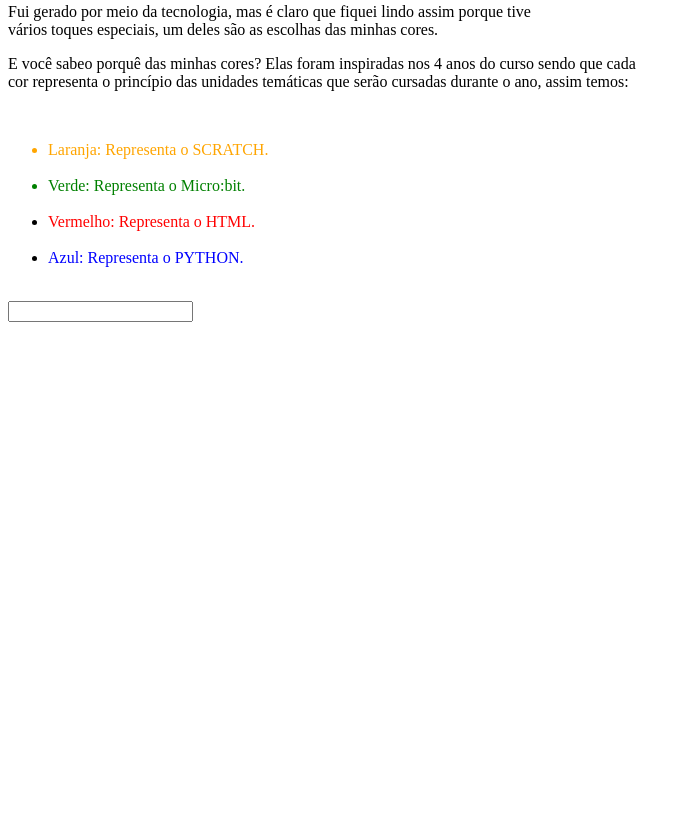
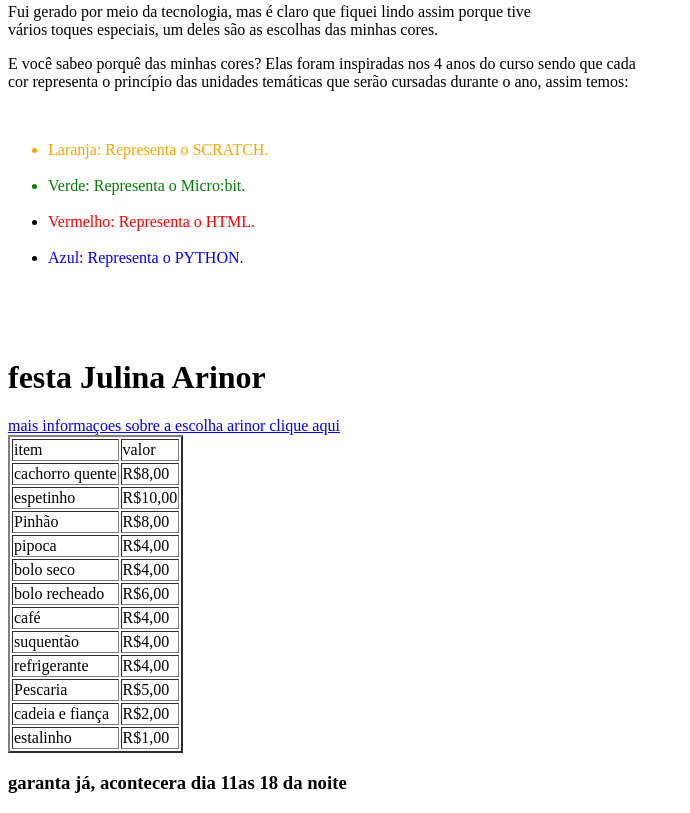
Before and after one commit to joaoliveira2025/kassadolf, a plain HTML site: page index.html in a window 1280 px wide. Shown: the part 588-1401 px from the top of the page, without its empty margins (0-690 px from the left). Before the commit the page ends 918 px from the top, so only its background shows below. Drawn offline with Linux system fonts and the light colour scheme.

Commit message:
Update index.html

```diff
--- a/index.html
+++ b/index.html
@@ -34,7 +34,76 @@
 
 
       </div>
-    <input type="text">
+
+  <br>
+  <br>
+<div id="folheto">
+  <h1>festa Julina Arinor</h1>
+  <a target="_blank" href="https://www.joinville.sc.gov.br/institucional/sed/uef/emav/">mais informaçoes sobre a escolha arinor clique aqui</a>
+  <br>
+<table border="2">
+<thead>
+  <tr>
+  <td>item</td>
+    <td>valor</td>
+  </tr>
+</thead>
+  <thbody>
+    <tr>
+      <td>cachorro quente</td>
+      <td>R$8,00</td>
+
+    <tr>
+      <td>espetinho</td>
+      <td>R$10,00</td>
+    </tr>
+    <tr>
+      <td>Pinhão</td>
+      <td>R$8,00</td>
+    </tr>
+        <tr>
+          <td>pipoca</td>
+          <td>R$4,00</td>
+        </tr>
+        <tr>
+          <td>bolo seco</td>
+          <td>R$4,00</td>
+        </tr>
+        <tr>
+          <td>bolo recheado</td>
+          <td>R$6,00</td>
+        </tr>
+        <tr>
+          <td>café</td>
+          <td>R$4,00</td>
+        </tr>
+        <tr>
+          <td>suquentão</td>
+          <td>R$4,00</td>
+        </tr>
+        <tr>
+          <td>refrigerante</td>
+          <td>R$4,00</td>
+        </tr>
+        <tr>
+          <td>Pescaria</td>
+          <td>R$5,00</td>
+        </tr>
+        <tr>
+          <td>cadeia e fiança</td>
+          <td>R$2,00</td>
+        </tr>
+        <tr>
+          <td>estalinho</td>
+          <td>R$1,00</td>
+        </tr>
+
+  </thbody>
+</table>
+  <h3>garanta já, acontecera dia 11as 18 da noite</h3>
+</div>
+
+
 </body>
 
 </html>
```
